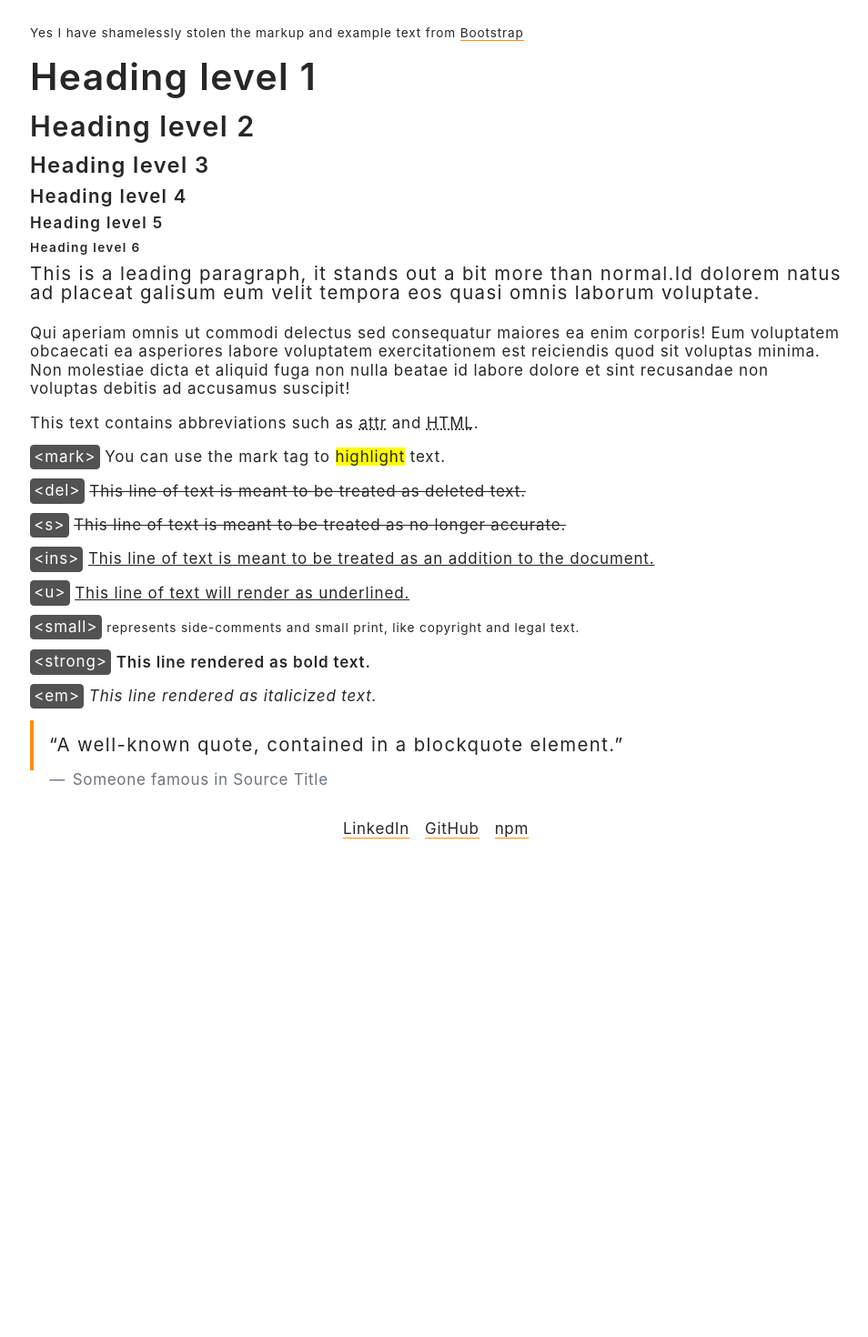
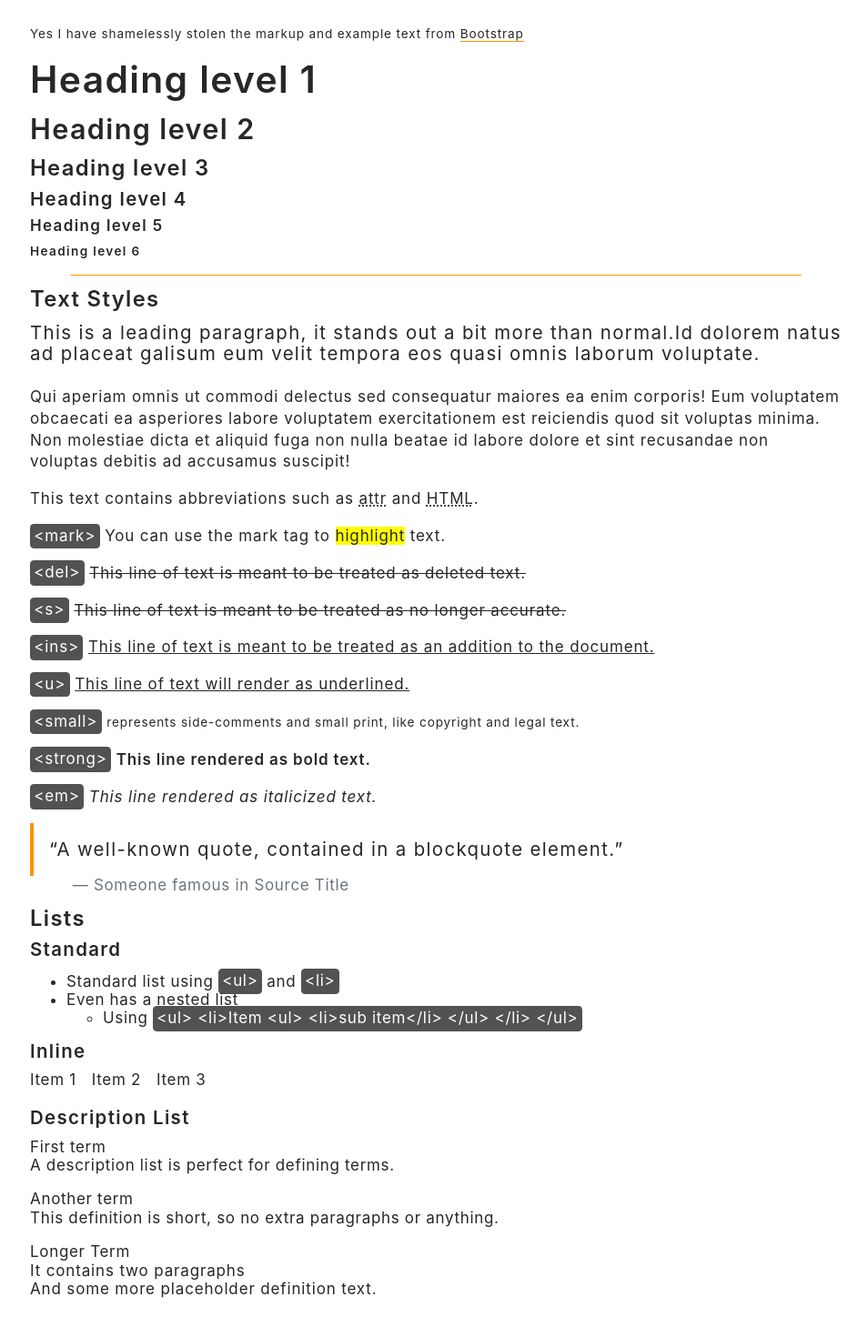
Before and after one commit to jondeaves/jondeaves, a Next.js app: page /typography in a window 1280 px wide. Shown: the part 160-1630 px from the top of the page at 91% size, without its empty margins (161-1115 px from the left). Before the commit the page ends 1124 px from the top, so only its background shows below. Built offline with nearby package versions, Linux system fonts and the light colour scheme.

Commit message:
style: finish up typography page

```diff
--- a/components/Footer.module.css
+++ b/components/Footer.module.css
@@ -1,12 +1,15 @@
 .footer {
+  max-width: 960px;
+  padding: 0 2rem 2rem 2rem;
   text-align: center;
+  width: 100%;
 }
 
-.footer li {
+/* .footer li {
   display: inline-block;
   margin-bottom: 0.5rem;
 }
 
 .footer li:not(:last-child) {
   margin-right: 1rem;
-}
+} */
--- a/components/Footer.tsx
+++ b/components/Footer.tsx
@@ -7,7 +7,7 @@ const Footer = () => {
         Though I&apos;m not very social on the internet you can find me at;
       </p>
 
-      <ul aria-describedby="social-intro">
+      <ul className="inline" aria-describedby="social-intro">
         <li>
           <a href="https://linkedin.com/in/jondeaves" rel="external">
             LinkedIn
--- a/pages/typography.tsx
+++ b/pages/typography.tsx
@@ -32,6 +32,10 @@ const Typography: NextPage = () => {
         <h4>Heading level 4</h4>
         <h5>Heading level 5</h5>
         <h6>Heading level 6</h6>
+
+        <hr />
+
+        <h3>Text Styles</h3>
 
         <p className="lead">
           This is a leading paragraph, it stands out a bit more than normal.Id
@@ -92,14 +96,60 @@ const Typography: NextPage = () => {
           <em>This line rendered as italicized text.</em>
         </p>
 
+        <figure>
           <blockquote aria-describedby="quotedesc">
             <p>
-            &#8220;A well-known quote, contained in a blockquote element.&#8221;
+              &#8220;A well-known quote, contained in a blockquote
+              element.&#8221;
             </p>
           </blockquote>
           <figcaption id="quotedesc">
             Someone famous in <cite title="Source Title">Source Title</cite>
           </figcaption>
+        </figure>
+
+        <h3>Lists</h3>
+        <h4>Standard</h4>
+        <ul>
+          <li>
+            Standard list using <code>&lt;ul&gt;</code> and{" "}
+            <code>&lt;li&gt;</code>
+          </li>
+          <li>
+            Even has a nested list
+            <ul>
+              <li>
+                Using{" "}
+                <code>
+                  &lt;ul&gt; &lt;li&gt;Item &lt;ul&gt; &lt;li&gt;sub
+                  item&lt;/li&gt; &lt;/ul&gt; &lt;/li&gt; &lt;/ul&gt;
+                </code>
+              </li>
+            </ul>
+          </li>
+        </ul>
+
+        <h4>Inline</h4>
+        <ul className="inline">
+          <li>Item 1</li>
+          <li>Item 2</li>
+          <li>Item 3</li>
+        </ul>
+
+        <h4>Description List</h4>
+        <dl>
+          <dt>First term</dt>
+          <dd>A description list is perfect for defining terms.</dd>
+
+          <dt>Another term</dt>
+          <dd>This definition is short, so no extra paragraphs or anything.</dd>
+
+          <dt>Longer Term</dt>
+          <dd>
+            <p>It contains two paragraphs</p>
+            <p>And some more placeholder definition text.</p>
+          </dd>
+        </dl>
       </Layout>
     </>
   );
--- a/styles/globals.css
+++ b/styles/globals.css
@@ -43,23 +43,26 @@ body {
   color: var(--color-primary-font-color);
 }
 
+header,
 main,
 footer {
   width: 100%;
-}
-
-footer {
-  max-width: 960px;
-  padding: 0 2rem 2rem 2rem;
-}
-footer p {
-  margin-bottom: 0;
 }
 
 main {
   flex-grow: 2;
   max-width: 960px;
   padding: 2rem;
+}
+
+hr {
+  border: 0 solid var(--color-primary-border-color);
+  border-bottom-width: 1px;
+  left: 50%;
+  margin: 1rem 0;
+  position: relative;
+  transform: translateX(-50%);
+  width: 90%;
 }
 
 h1,
@@ -75,48 +78,50 @@ h6 {
 h1 {
   font-size: 2.4rem;
   line-height: 2.4rem;
-  margin-bottom: 1rem;
+  margin: 1rem 0;
 }
 
 h2 {
   font-size: 1.8rem;
   line-height: 2rem;
-  margin-bottom: 1rem;
+  margin: 1rem 0;
 }
 
 h3 {
   font-size: 1.4rem;
   line-height: 1rem;
-  margin-bottom: 1rem;
+  margin: 1rem 0;
 }
 
 h4 {
   font-size: 1.2rem;
   line-height: 1rem;
-  margin-bottom: 0.8rem;
+  margin: 0.8rem 0;
 }
 
 h5 {
   font-size: 1rem;
   line-height: 1rem;
-  margin-bottom: 0.6rem;
+  margin: 0.6rem 0;
 }
 
 h6 {
   font-size: 0.8rem;
   line-height: 1rem;
-  margin-bottom: 0.6rem;
+  margin: 0.6rem 0;
 }
 
 p {
   font-size: 1rem;
   letter-spacing: 0.05rem;
+  line-height: 1.4rem;
   margin-bottom: 1rem;
 }
 
 p.lead {
   font-size: 1.2rem;
   letter-spacing: 0.08rem;
+  line-height: 1.4rem;
   margin-bottom: 1.4rem;
 }
 
@@ -171,16 +176,53 @@ cite {
 }
 figcaption {
   padding-left: 2.75rem;
-  position: relative;
 }
-figcaption::after {
-  /* background-color: var(--color-muted); */
+figcaption::before {
   content: "— ";
-  height: 3px;
-  left: 1.25rem;
-  position: absolute;
-  top: 0;
-  width: 30px;
+}
+
+ul {
+  display: block;
+  list-style-type: disc;
+  margin-block-start: 1em;
+  margin-block-end: 1em;
+  margin-inline-start: 0px;
+  margin-inline-end: 0px;
+  padding-inline-start: 40px;
+}
+
+li {
+  display: list-item;
+  text-align: -webkit-match-parent;
+}
+
+ul ul {
+  list-style-type: circle;
+  margin-block-start: 0px;
+  margin-block-end: 0px;
+}
+
+ul.inline {
+  margin: 0;
+  padding: 0;
+}
+
+ul.inline li {
+  display: inline-block;
+  margin-bottom: 0.5rem;
+}
+
+ul.inline li:not(:last-child) {
+  margin-right: 1rem;
+}
+
+dl dd {
+  margin-bottom: 1rem;
+}
+
+dl dd p {
+  line-height: 1.2rem;
+  margin-bottom: 0;
 }
 
 a:focus::after,
```
Lines whose indentation alone changed are shown as unchanged.
